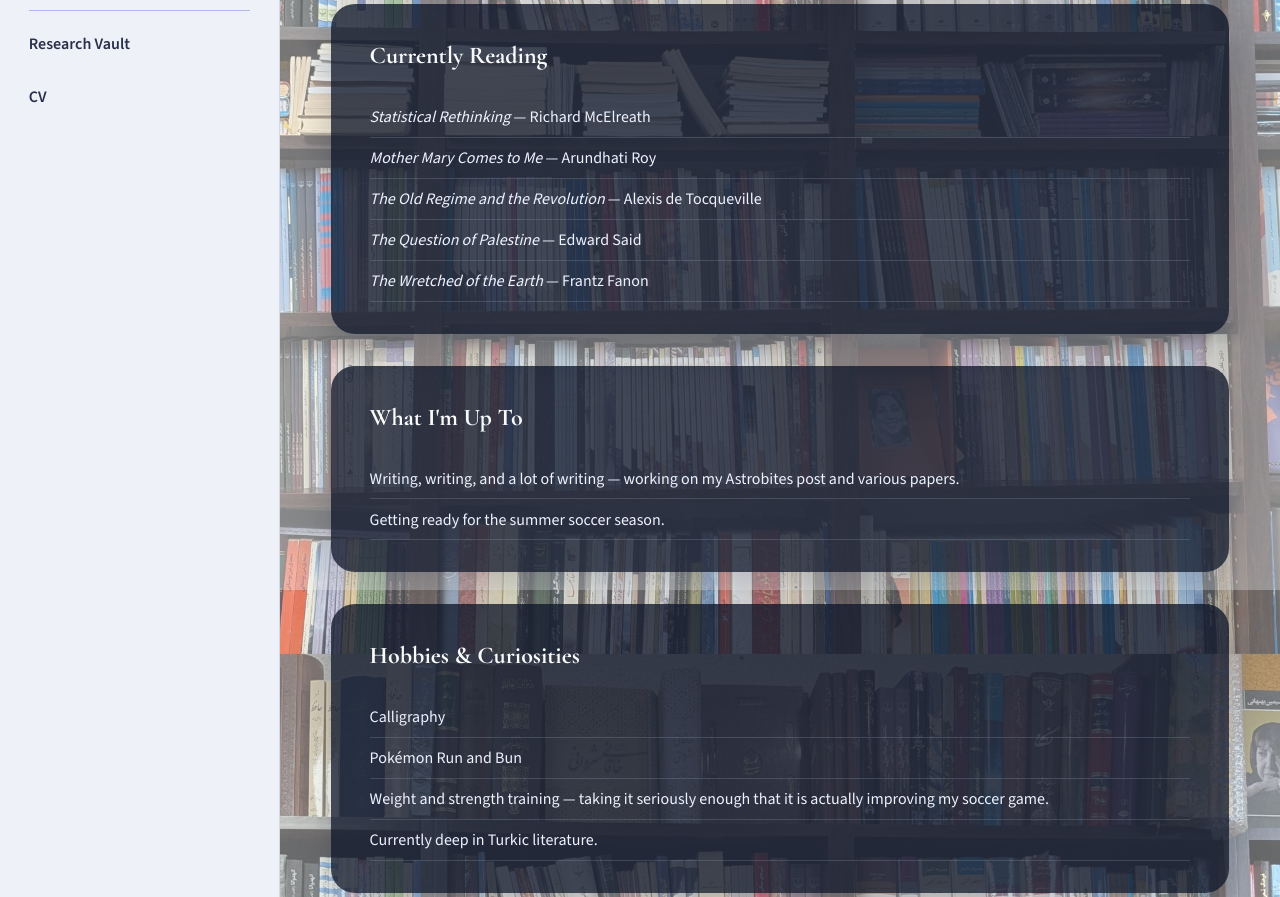
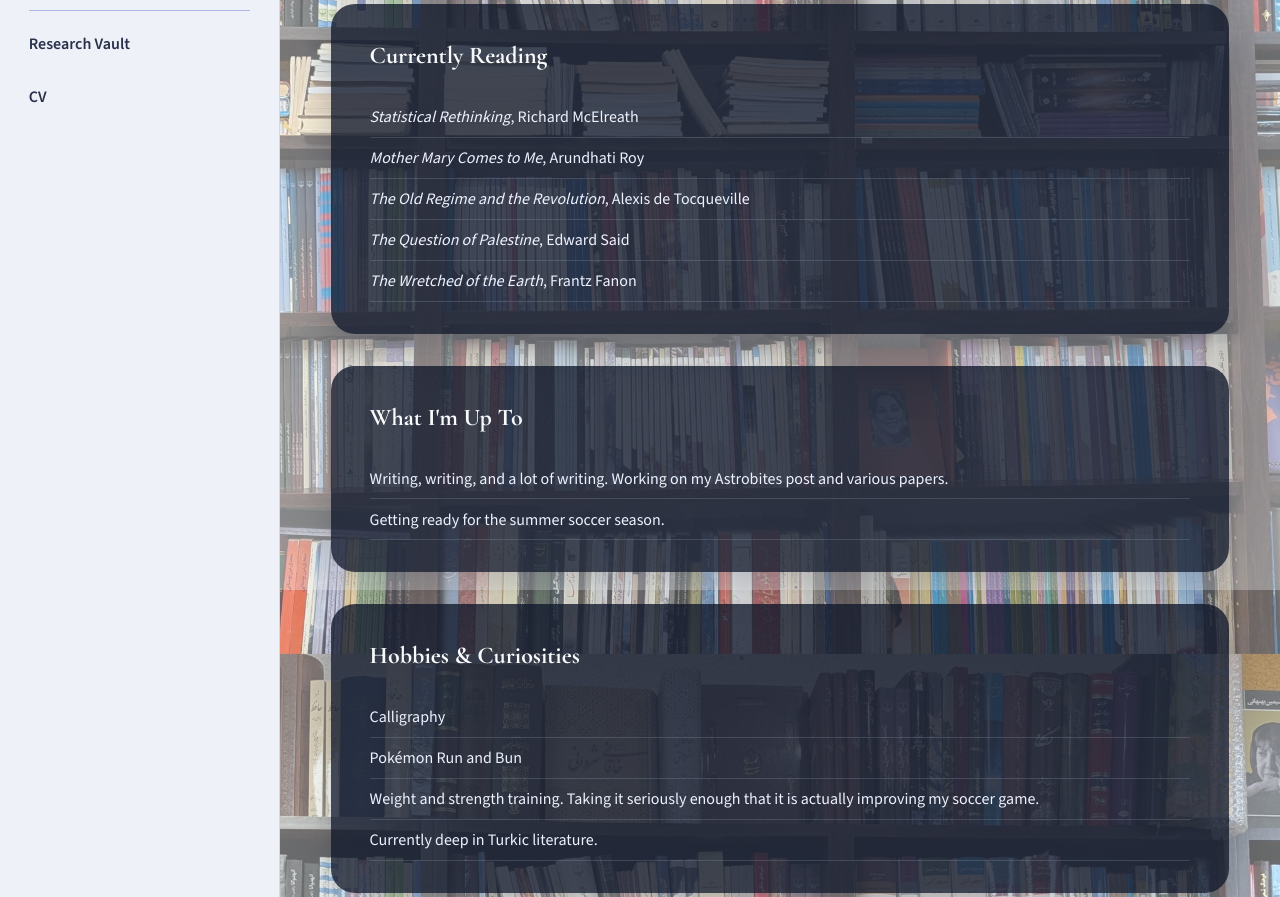
Before and after one commit to wasnaqvi/wasi-naqvi.github.io, a Jekyll site: the page built from reads.md, in a window 1280 px wide. Shown: the part 310-1207 px from the top of the page. Built offline with Jekyll 4.4.1, drawn with Linux system fonts in a browser that asks for light colours.

```diff
--- a/reads.md
+++ b/reads.md
@@ -9,7 +9,7 @@ body_class: reads
   <div>
     <h1>Reads and Leads</h1>
     <p>
-      <a class="reading-link" href="https://docs.google.com/spreadsheets/d/1wwGB_lXNU2i0vjGP9xKBcIS516CSrn0RlMtG7bSGcow/edit?usp=sharing" target="_blank" rel="noopener noreferrer">
+      <a class="reading-link" href="https://docs.google.com/spreadsheets/d/1TZwrx9mKRtqOAVIuBlt1_YybailvxjsmedUklXMdhv4/edit?usp=sharing" target="_blank" rel="noopener noreferrer">
         My complete reading list
       </a>
     </p>
@@ -20,18 +20,18 @@ body_class: reads
 <section class="page-card">
   <h2>Currently Reading</h2>
   <ul class="list-plain">
-    <li><em>Statistical Rethinking</em> — Richard McElreath</li>
-    <li><em>Mother Mary Comes to Me</em> — Arundhati Roy</li>
-    <li><em>The Old Regime and the Revolution</em> — Alexis de Tocqueville</li>
-    <li><em>The Question of Palestine</em> — Edward Said</li>
-    <li><em>The Wretched of the Earth</em> — Frantz Fanon</li>
+    <li><em>Statistical Rethinking</em>, Richard McElreath</li>
+    <li><em>Mother Mary Comes to Me</em>, Arundhati Roy</li>
+    <li><em>The Old Regime and the Revolution</em>, Alexis de Tocqueville</li>
+    <li><em>The Question of Palestine</em>, Edward Said</li>
+    <li><em>The Wretched of the Earth</em>, Frantz Fanon</li>
   </ul>
 </section>
 
 <section class="page-card">
   <h2>What I'm Up To</h2>
   <ul class="list-plain">
-    <li>Writing, writing, and a lot of writing — working on my Astrobites post and various papers.</li>
+    <li>Writing, writing, and a lot of writing. Working on my Astrobites post and various papers.</li>
     <li>Getting ready for the summer soccer season.</li>
   </ul>
 </section>
@@ -41,7 +41,7 @@ body_class: reads
   <ul class="list-plain">
     <li>Calligraphy</li>
     <li>Pokémon Run and Bun</li>
-    <li>Weight and strength training — taking it seriously enough that it is actually improving my soccer game.</li>
+    <li>Weight and strength training. Taking it seriously enough that it is actually improving my soccer game.</li>
     <li>Currently deep in Turkic literature.</li>
   </ul>
 </section>
```
Also changed, not shown: blog.md (+16 -8 lines), hobbies.md (+9 -6 lines), Website_Pictures/Londonlol.jpeg (added), Website_Pictures/Stonehenge.jpeg (added), Website_Pictures/ariel.jpeg (added), Website_Pictures/magna_carta_salisbury.jpeg (added), 1 other file.
